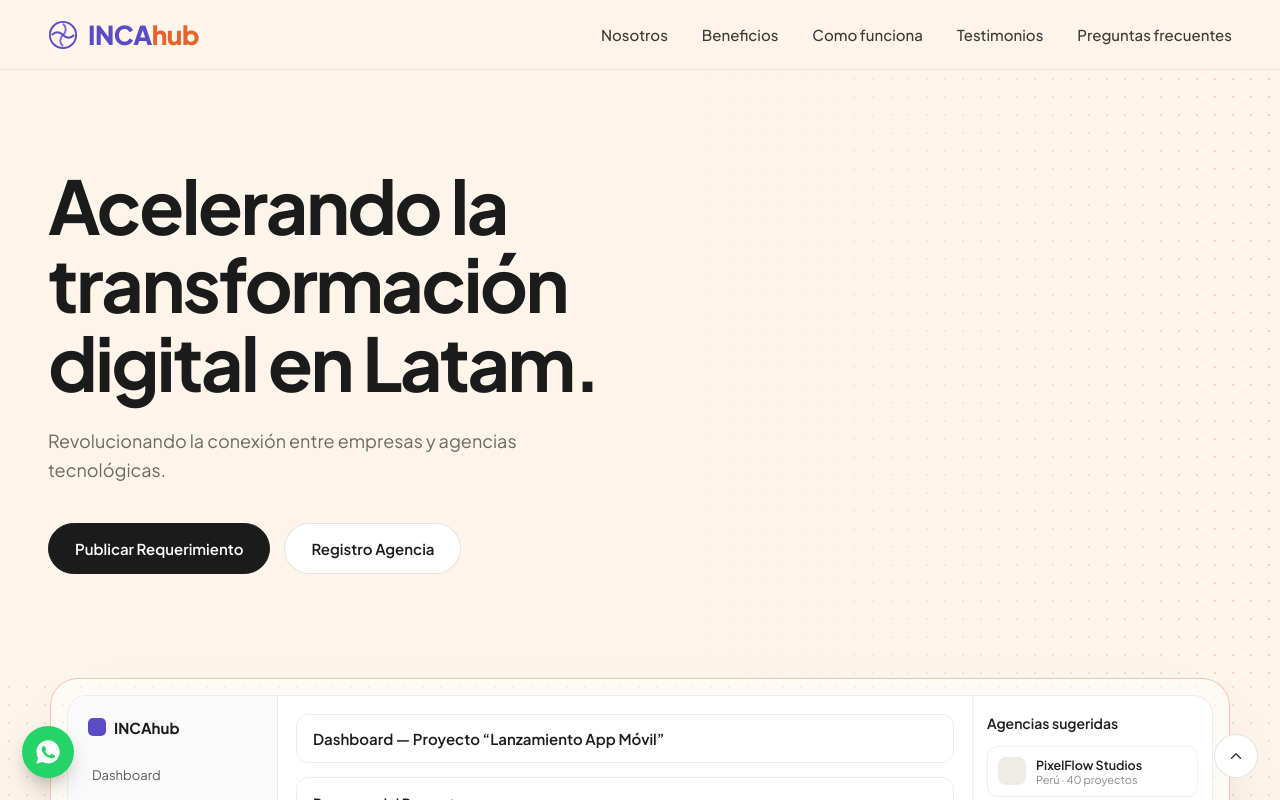
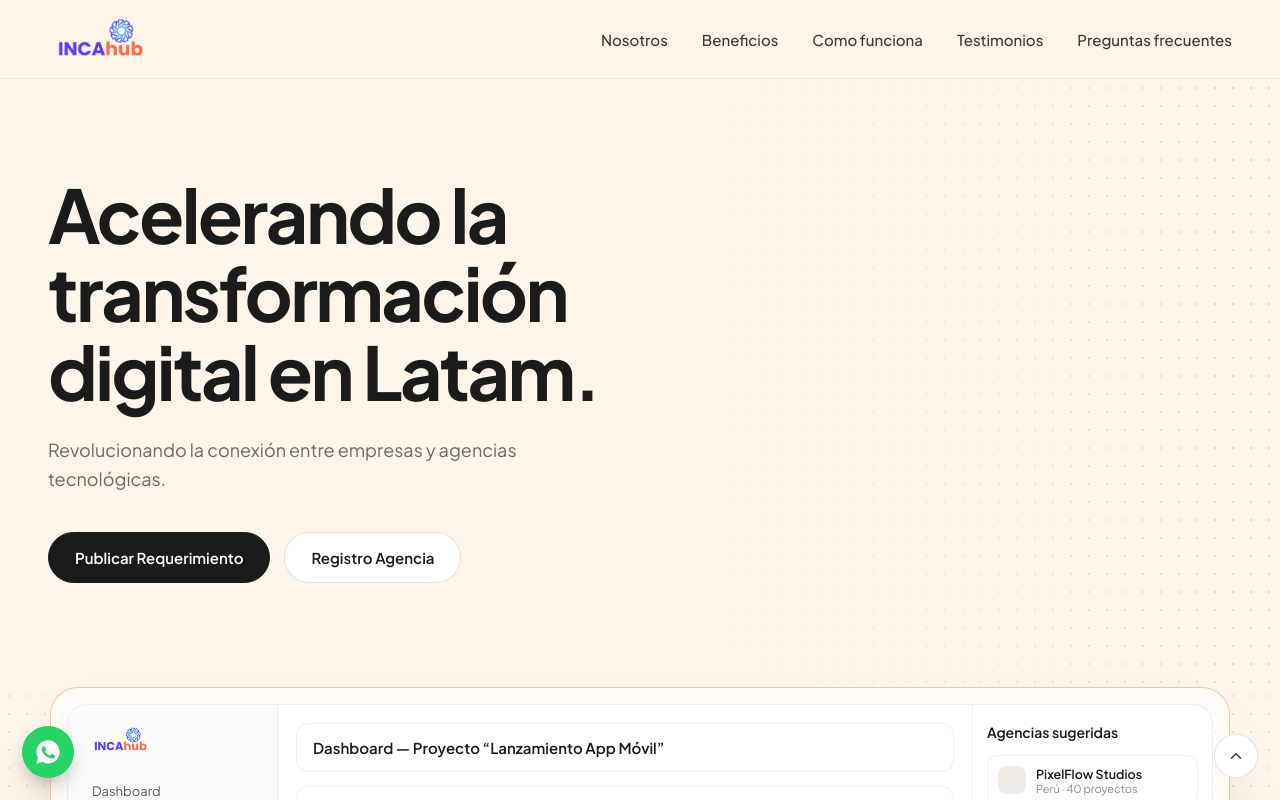
Before and after one commit to Jossphi/incahub-landing, a React (Vite) app: page / in a window 1280 px wide. Shown: the top 800 px of the page. Built offline with nearby package versions, Linux system fonts and the light colour scheme.

Commit message:
Update logo to use provided image

```diff
--- a/src/App.jsx
+++ b/src/App.jsx
@@ -72,14 +72,7 @@ export default function App() {
       <header style={{ position: 'sticky', top: 0, zIndex: 50, background: '#fdf4ea', borderBottom: '1px solid rgba(27,27,27,.07)' }}>
         <div style={{ maxWidth: 1240, margin: '0 auto', padding: '18px 28px', display: 'flex', alignItems: 'center', justifyContent: 'space-between', gap: 24 }}>
           <a href="#top" style={{ display: 'flex', alignItems: 'center', gap: 10 }}>
-            <svg width="30" height="30" viewBox="0 0 32 32" fill="none" aria-hidden="true">
-              <circle cx="16" cy="16" r="14" stroke="#5b4bc4" strokeWidth="2"></circle>
-              <path d="M16 4c4 4 4 8 0 12s-4 8 0 12" stroke="#7a6ae0" strokeWidth="2"></path>
-              <path d="M4 16c4-4 8-4 12 0s8 4 12 0" stroke="#5b4bc4" strokeWidth="2"></path>
-            </svg>
-            <span style={{ fontSize: 26, fontWeight: 800, letterSpacing: '-.02em' }}>
-              <span style={{ color: '#5b4bc4' }}>INCA</span><span style={{ color: '#e8622c' }}>hub</span>
-            </span>
+            <img src="/logo.png" alt="INCAhub" style={{ height: 42, width: 'auto' }} />
           </a>
           <nav style={{ display: 'flex', alignItems: 'center', gap: 34, fontSize: 15, fontWeight: 500, color: '#3c3a38', flexWrap: 'wrap' }}>
             <a href="#nosotros" style={{ color: 'inherit' }}>Nosotros</a>
@@ -112,8 +105,7 @@ export default function App() {
             {/* sidebar */}
             <aside style={{ background: '#fafafa', borderRight: '1px solid rgba(27,27,27,.07)', padding: '18px 14px', display: 'flex', flexDirection: 'column', gap: 8, minWidth: 0 }}>
               <div style={{ display: 'flex', alignItems: 'center', gap: 8, padding: '4px 6px 14px' }}>
-                <span style={{ width: 18, height: 18, borderRadius: 5, background: '#5b4bc4', display: 'inline-block' }}></span>
-                <span style={{ fontWeight: 700, fontSize: 15 }}>INCAhub</span>
+                <img src="/logo.png" alt="INCAhub" style={{ height: 26, width: 'auto' }} />
               </div>
               {navItems.map((item, i) => (
                 <div key={i} style={{ display: 'flex', alignItems: 'center', justifyContent: 'space-between', gap: 8, padding: '8px 10px', borderRadius: 8, fontSize: 13, color: '#5c5a57' }}>
@@ -281,11 +273,7 @@ export default function App() {
       <footer style={{ background: '#fff', padding: '0 28px 28px' }}>
         <div style={{ maxWidth: 1240, margin: '0 auto', background: '#232323', borderRadius: 20, padding: '64px 48px 44px', color: '#e9e7e4' }}>
           <div style={{ display: 'flex', alignItems: 'center', gap: 10 }}>
-            <svg width="28" height="28" viewBox="0 0 32 32" fill="none" aria-hidden="true">
-              <circle cx="16" cy="16" r="14" stroke="#ffffff" strokeWidth="2"></circle>
-              <path d="M16 4c4 4 4 8 0 12s-4 8 0 12" stroke="#bdbab5" strokeWidth="2"></path>
-            </svg>
-            <span style={{ fontSize: 24, fontWeight: 800, letterSpacing: '-.02em' }}><span style={{ color: '#fff' }}>INCA</span><span style={{ color: '#e8622c' }}>hub</span></span>
+            <img src="/logo.png" alt="INCAhub" style={{ height: 42, width: 'auto', filter: 'brightness(0) invert(1)' }} />
           </div>
           <div style={{ display: 'flex', flexDirection: 'column', gap: 12, marginTop: 30, fontSize: 15, color: '#c9c6c1' }}>
             <span>hola@incahub.tech</span>
```
Also changed, not shown: public/logo.png (added).
